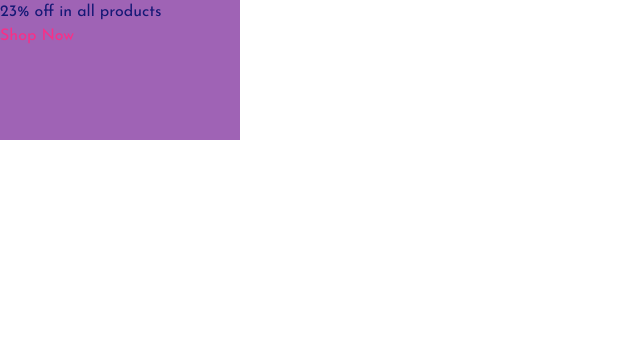
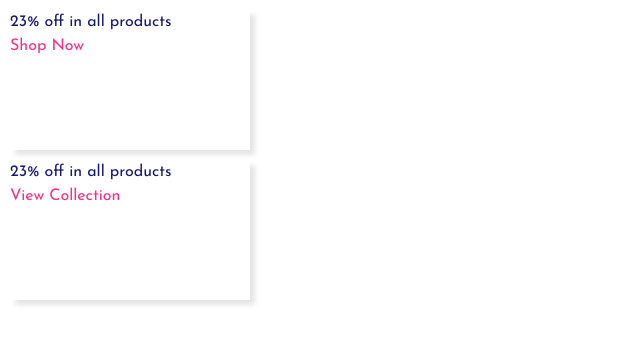
Before and after one commit to AOMuiz/salaficommerce, a React (Create React App) app: page / in a window 1280 px wide. Shown: the top 344 px of the page, without its empty margins (0-640 px from the left). Built offline with nearby package versions, Linux system fonts and the light colour scheme.

Commit message:
import some changes

```diff
--- a/src/App.js
+++ b/src/App.js
@@ -1,7 +1,9 @@
 import ProductCard from "./components/cards/ProductCard";
 import GlobalStyle from "./constants/styles/global";
 import HomeScreen from "./screens/HomeScreen";
-import img from "./assets/images/img1.png";
+import img1 from "./assets/images/img1.png";
+import img2 from "./assets/images/img2.png";
+import { colors } from "./constants/colors";
 
 function App() {
   return (
@@ -13,9 +15,15 @@ function App() {
       <GlobalStyle />
       <div>
         <ProductCard
-          url={img}
+          url={img1}
           title="23% off in all products"
           subtitle="Shop Now"
+        />
+        <ProductCard
+          primary
+          url={img2}
+          title="23% off in all products"
+          subtitle="View Collection"
         />
       </div>
     </>
--- a/src/components/cards/ProductCard.js
+++ b/src/components/cards/ProductCard.js
@@ -2,7 +2,12 @@ import React from "react";
 import { colors } from "../../constants/colors";
 import styled from "styled-components";
 
-const ProductCard = ({ url, title, subtitle }) => {
+const ProductCard = ({
+  url,
+  title,
+  subtitle,
+  backgroundcolor = colors.primary,
+}) => {
   return (
     <CardContainer>
       <TextContainer>
@@ -19,12 +24,19 @@ const ProductCard = ({ url, title, subtitle }) => {
 export default ProductCard;
 
 const CardContainer = styled.div`
-  background-color: ${colors.offPurple};
+  background-color: ${(props) => props.backgroundcolor};
+  margin: 10px;
   height: 14rem;
   width: 24rem;
+  box-shadow: 0.5rem 0.5rem 0.5rem ${colors.lightArsh};
 `;
+
 const TextContainer = styled.div``;
-const ImageContainer = styled.div``;
+const ImageContainer = styled.div`
+  height: 5rem;
+  width: 5rem;
+`;
+
 const Image = styled.div``;
 const Title = styled.div`
   color: ${colors.offBlue};
```
